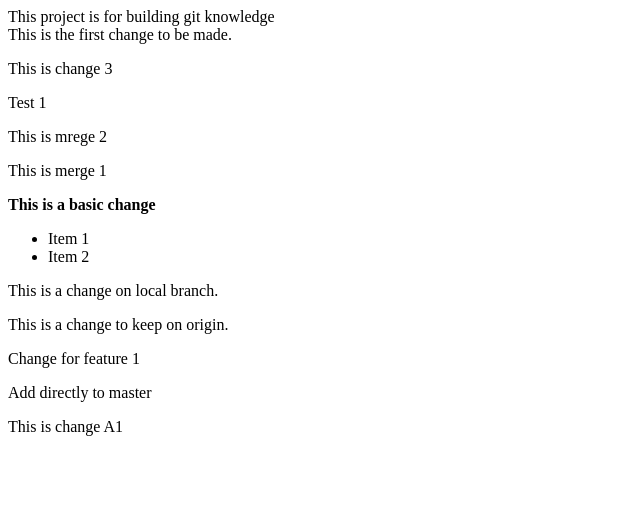
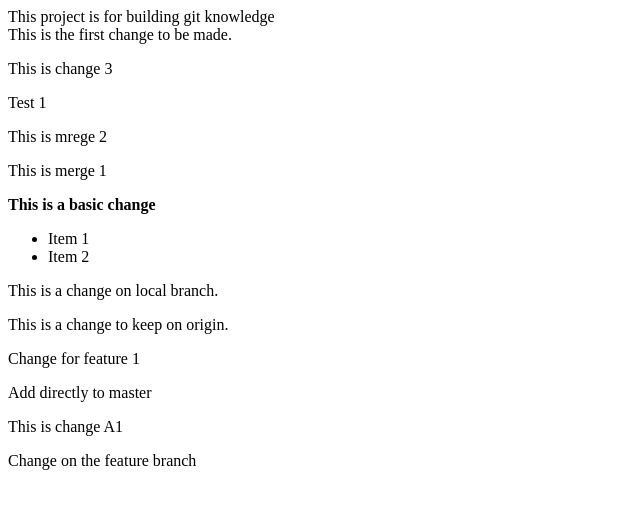
Before and after one commit to JoannaSprottHome/git-knowledge, a plain HTML site: page index.html in a window 1280 px wide. Shown: the whole page, without its empty margins (0-640 px from the left). Drawn offline with Linux system fonts and the light colour scheme.

Commit message:
change on the feature branch (#24)

```diff
--- a/index.html
+++ b/index.html
@@ -16,6 +16,7 @@
         <p>Change for feature 1</p>
         <p>Add directly to master</p>
         <p>This is change A1</p>
+        <p>Change on the feature branch</p>
     <script src="myscript.js"></script>
     </body>
 </html>
```
